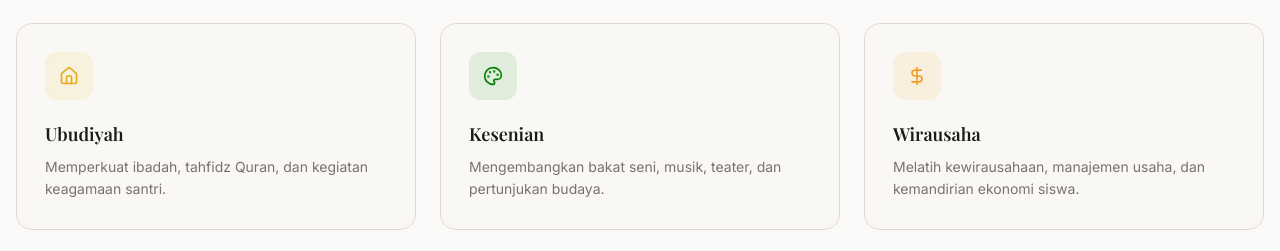
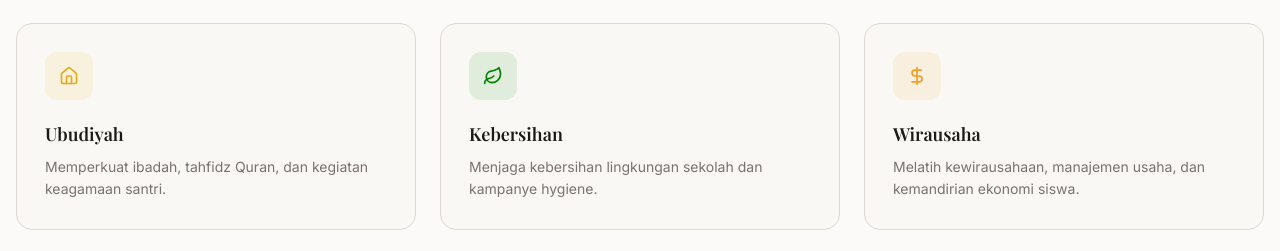
Before and after one commit to osimmarefah/WEB-OSIM-MA, a React (Vite) app: page /divisions in a window 1280 px wide. Shown: the part 947-1198 px from the top of the page. Built offline with nearby package versions, Linux system fonts and the light colour scheme.

Commit message:
Editing Divisions.jsx

```diff
--- a/src/pages/Divisions.jsx
+++ b/src/pages/Divisions.jsx
@@ -1,6 +1,6 @@
 import React from 'react';
 import { motion } from 'framer-motion';
-import { Activity, BookOpen, Camera, DollarSign, Home, Palette, Users } from 'lucide-react';
+import { Activity, BookOpen, Camera, DollarSign, Home, Leaf, Users } from 'lucide-react';
 import PageHero from '../components/shared/PageHero';
 import SectionHeading from '../components/shared/SectionHeading';
 
@@ -9,7 +9,7 @@ const divisions = [
   { icon: BookOpen, name: 'Bahasa Arab', description: 'Meningkatkan kemampuan bahasa Arab melalui kelas, diskusi, dan kontes.', color: 'bg-primary/10 text-primary' },
 { icon: Camera, name: 'Multimedia', description: 'Mengelola produksi video, foto, desain grafis, dan konten digital OSIM.', color: 'bg-secondary/10 text-secondary' },
 { icon: Home, name: 'Ubudiyah', description: 'Memperkuat ibadah, tahfidz Quran, dan kegiatan keagamaan santri.', color: 'bg-accent/10 text-accent' },
-  { icon: Palette, name: 'Kesenian', description: 'Mengembangkan bakat seni, musik, teater, dan pertunjukan budaya.', color: 'bg-primary/10 text-primary' },
+{ icon: Leaf, name: 'Kebersihan', description: 'Menjaga kebersihan lingkungan sekolah dan kampanye hygiene.', color: 'bg-primary/10 text-primary' },
 { icon: DollarSign, name: 'Wirausaha', description: 'Melatih kewirausahaan, manajemen usaha, dan kemandirian ekonomi siswa.', color: 'bg-secondary/10 text-secondary' },
 ];
 
```
